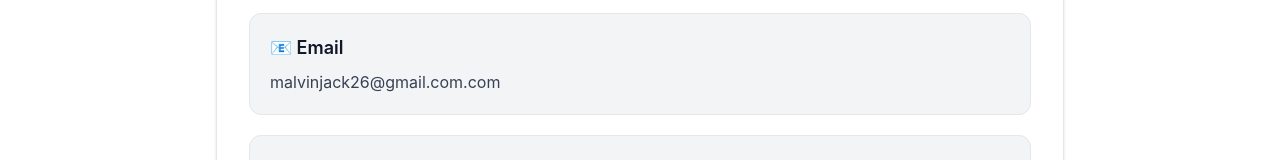
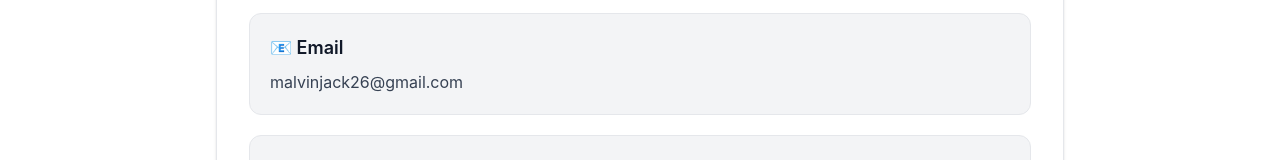
Before and after one commit to malvin26/ai-blog-frontend, a React (Vite) app: page /contact in a window 1280 px wide. Shown: the part 285-445 px from the top of the page. Built offline with nearby package versions, Linux system fonts and the light colour scheme; no server answers.

Commit message:
kfjhityo78998678967

```diff
--- a/src/pages/AboutUs.jsx
+++ b/src/pages/AboutUs.jsx
@@ -111,7 +111,7 @@ const AboutUs = () => {
               হয়। যোগাযোগের প্রয়োজনে দয়া করে ফোন কল না করে শুধুমাত্র{" "}
 
               <a
-                href="https://wa.me/8801741416807"
+                href="https://wa.me/8801617370355"
                 target="_blank"
                 rel="noopener noreferrer"
                 className="inline-flex items-center gap-1 text-green-600 dark:text-green-400 font-medium hover:underline"
--- a/src/pages/Contact.jsx
+++ b/src/pages/Contact.jsx
@@ -34,7 +34,7 @@ const Contact = () => {
               </h3>
 
               <p className="mt-2 text-gray-700 dark:text-gray-300">
-                malvinjack26@gmail.com.com
+                malvinjack26@gmail.com
               </p>
 
             </div>
```
